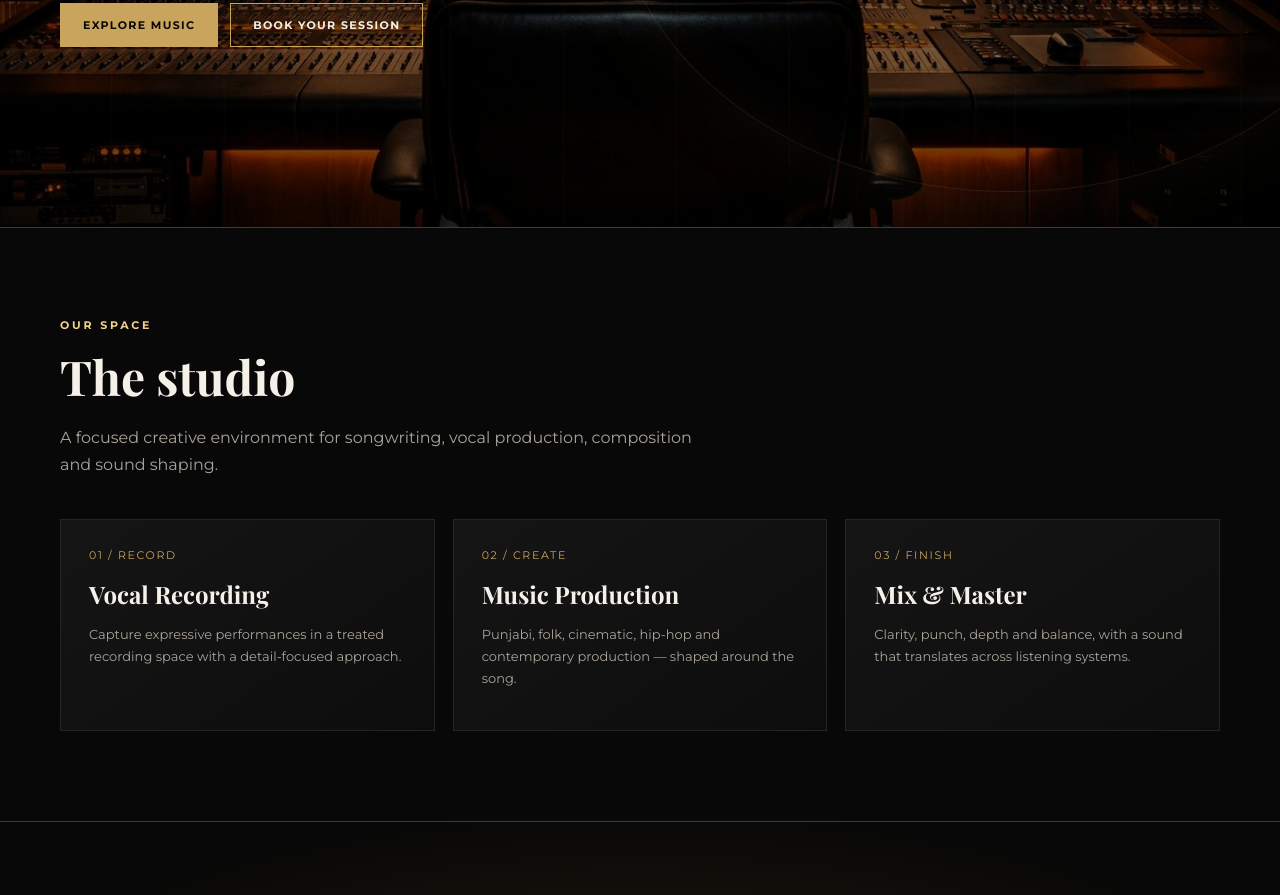
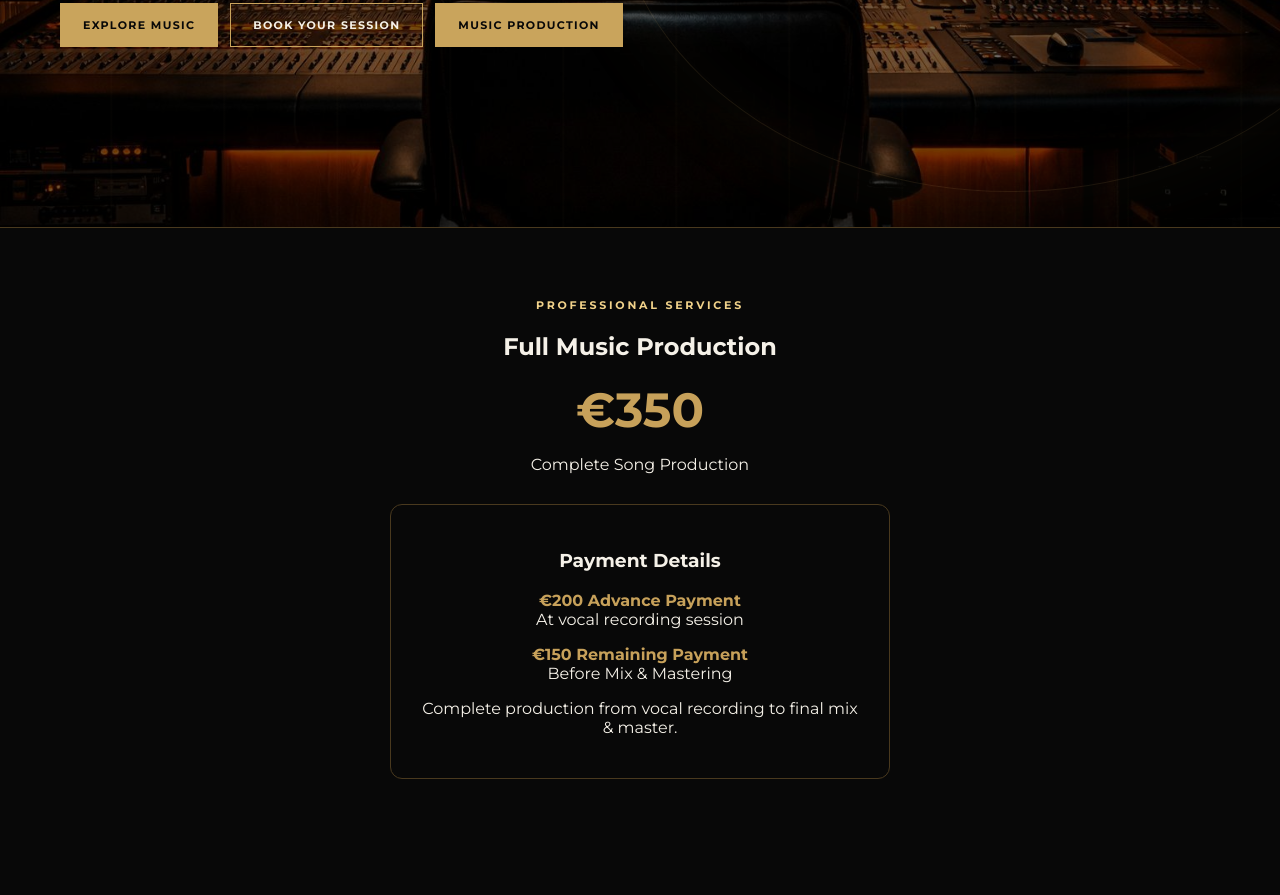
Before and after one commit to thestrugglistanstudios/the-strugglistan-studios-website, a plain HTML site: page index.html in a window 1280 px wide. Shown: the part 605-1500 px from the top of the page. Drawn offline with nearby package versions, Linux system fonts and the light colour scheme.

Commit message:
Add music production pricing section to index.html
Added music production section with pricing and payment details.

```diff
--- a/index.html
+++ b/index.html
@@ -521,11 +521,31 @@ footer .foot {
       <div class="actions">
         <a class="btn gold" href="#music">Explore music</a>
         <a class="btn" href="#booking">Book your session</a>
+<a class="btn gold" href="#music-production">Music Production</a>
       </div>
     </div>
   </div>
 </section>
+<!-- MUSIC PRODUCTION PRICING -->
+<section id="music-production" style="padding:70px 20px;text-align:center;">
+  <div class="wrap">
+    <div class="eyebrow">Professional services</div>
+    <h2>Full Music Production</h2>
+    <h3 style="font-size:48px;color:#c7a15a;margin:15px 0;">€350</h3>
+    <p>Complete Song Production</p>
 
+    <div style="max-width:500px;margin:30px auto;padding:25px;border:1px solid #49391e;border-radius:12px;">
+      <h3>Payment Details</h3>
+      <p><strong style="color:#c7a15a;">€200 Advance Payment</strong><br>
+      At vocal recording session</p>
+
+      <p><strong style="color:#c7a15a;">€150 Remaining Payment</strong><br>
+      Before Mix &amp; Mastering</p>
+
+      <p>Complete production from vocal recording to final mix &amp; master.</p>
+    </div>
+  </div>
+</section>
 <!-- STUDIO -->
 <section id="studio">
   <div class="wrap">
```
